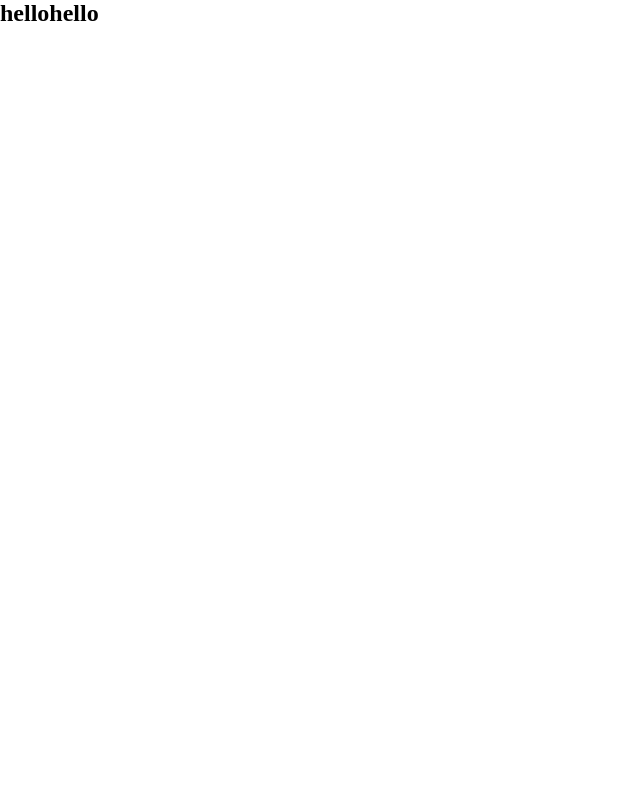
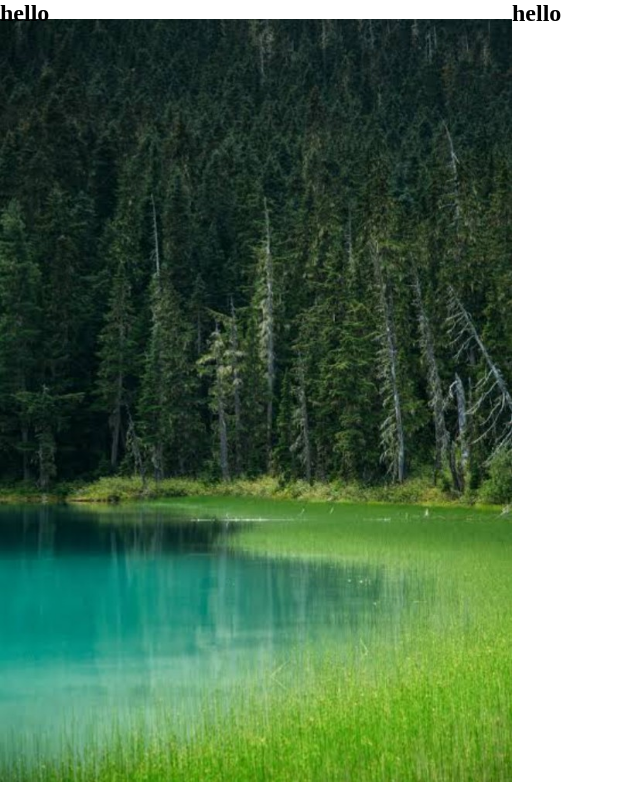
Before and after one commit to Mrlightcity/sign-up-form, a plain HTML site: page index.html in a window 1280 px wide. Shown: the whole page, without its empty margins (0-640 px from the left). Drawn offline with Linux system fonts and the light colour scheme.

Commit message:
Add bg-image, centered and scaled to .left div

```diff
--- a/style.css
+++ b/style.css
@@ -6,3 +6,9 @@
 main{
     display: flex;
 }
+
+.left {
+    background: no-repeat center/100% url(./assets/nature\ .jpg);
+    height: 100vh;
+    width: 40vw;
+}
```
